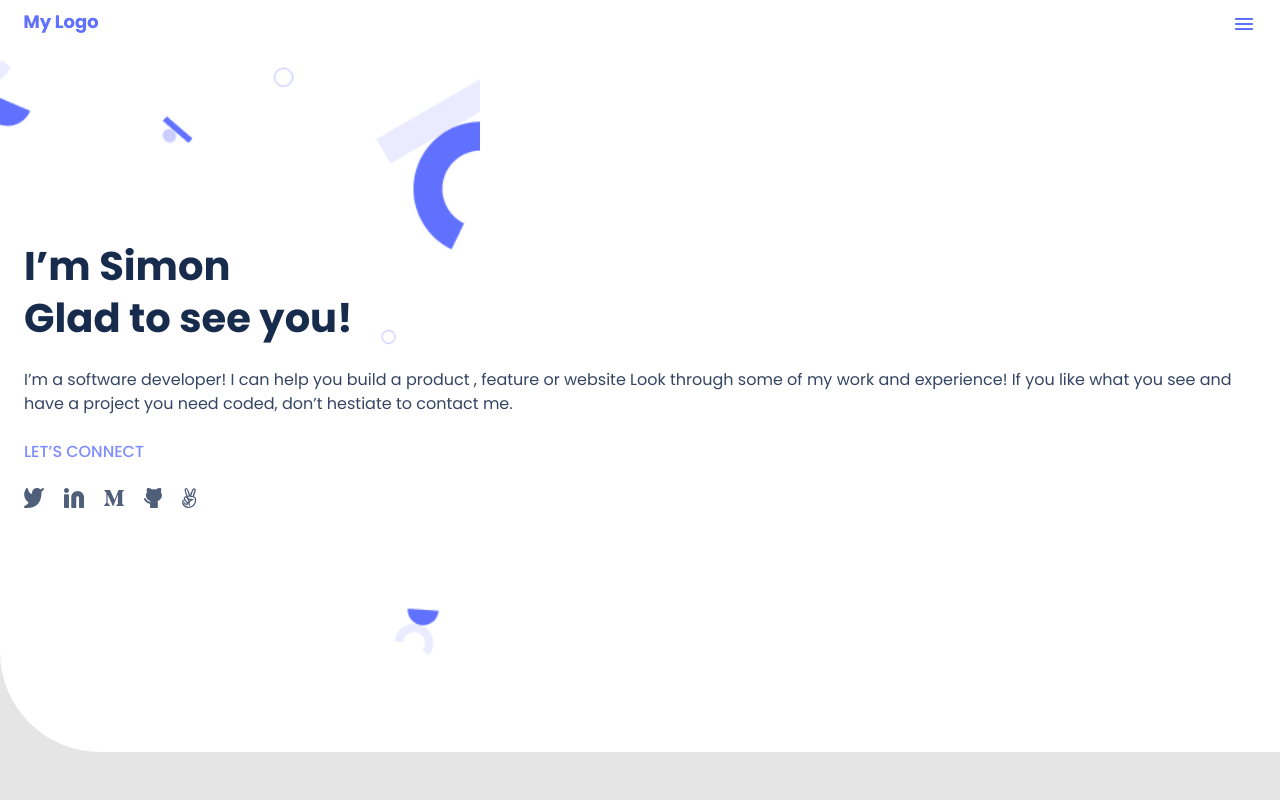
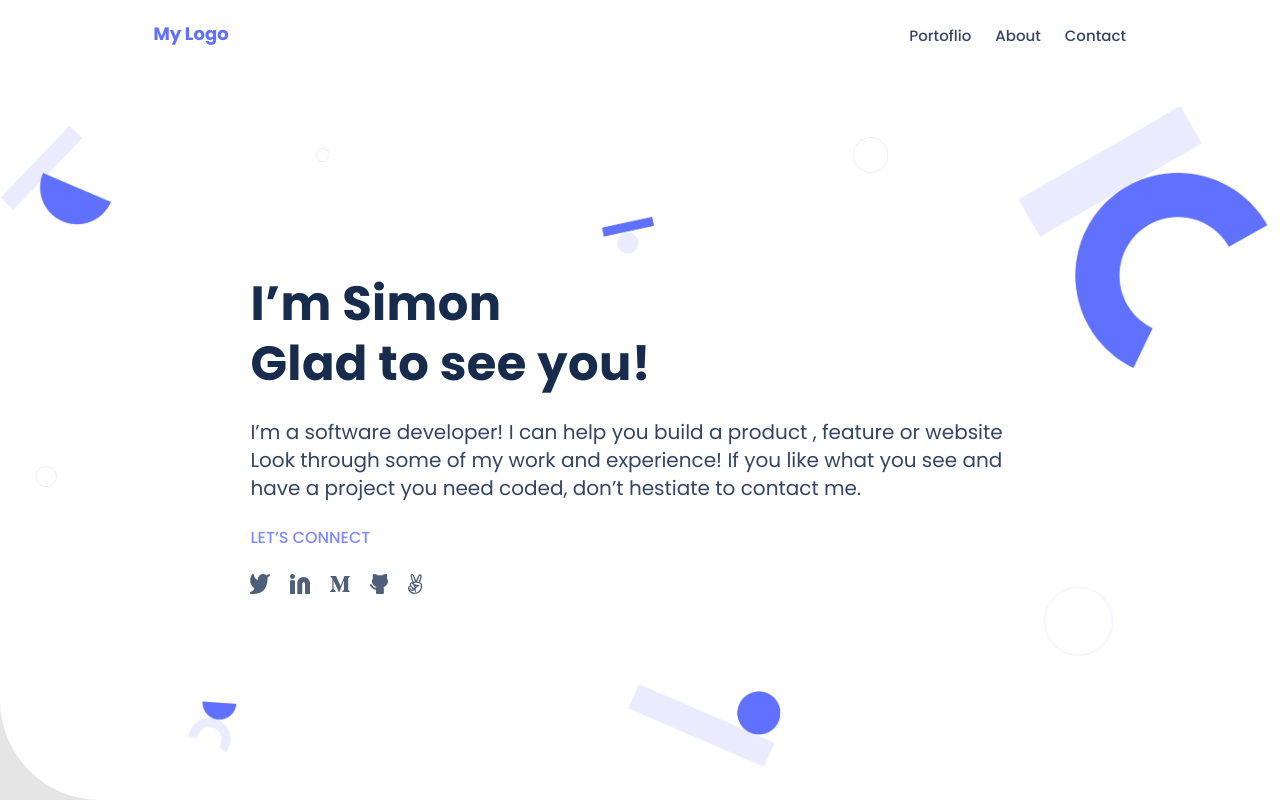
Before and after one commit to BB-Simon/portfolio, a website: page index.html in a window 1280 px wide. Shown: the top 800 px of the page. Drawn offline with Linux system fonts and the light colour scheme.

Commit message:
Added desktop version of navbar and header section

```diff
--- a/index.html
+++ b/index.html
@@ -27,8 +27,21 @@
                         <img src="./assets/My Logo.png" alt="Logo">
                     </a>
                 </li>
-                <li class="nav-item">
+                <li class="nav-item nav-item-mobile">
                     <img src="./assets/Icon - Menu.png" alt="Menu">
+                </li>
+                <li class="nav-item nav-item-desktop">
+                    <ul class="nav-item-desktop-wrapper">
+                        <li class="nav-item">
+                            <a href="#portfolio">Portoflio</a>
+                        </li>
+                        <li class="nav-item">
+                            <a href="#about">About</a>
+                        </li>
+                        <li class="nav-item">
+                            <a href="#about">Contact</a>
+                        </li>
+                    </ul>
                 </li>
             </ul>
         </nav>
@@ -52,10 +65,10 @@
                     <li>
                         <a href="/">
                             <svg width="20" height="20" viewBox="0 0 20 20" fill="none" xmlns="http://www.w3.org/2000/svg">
-                <path
-                  d="M19.7587 0.394423C19.4253 -0.00424693 18.8587 -0.103914 18.4253 0.195088L16.492 1.52399C15.592 0.560536 14.3253 0.0289756 12.9587 0.0289756C10.2587 0.0289756 8.02532 2.22166 8.02532 4.94591C8.02532 5.34458 8.05865 5.71002 8.15865 6.07547C5.82532 5.57713 4.42532 3.88279 3.89198 0.826316C3.82532 0.427646 3.52532 0.128643 3.12532 0.0289756C2.75865 -0.070692 2.35865 0.0954206 2.12532 0.394423C2.05865 0.460868 -3.44135 8.10205 4.52532 14.5804C3.75865 16.2083 1.45865 17.6037 0.558651 18.0688C0.125318 18.2681 -0.0746825 18.7332 0.0253175 19.1984C0.125318 19.6635 0.525318 19.9625 0.991984 19.9625H2.72532C12.8587 19.9625 17.4587 14.9459 17.5587 3.71667L19.6587 1.72332C20.0587 1.3911 20.092 0.793093 19.7587 0.394423Z"
-                  fill="#505F79" />
-              </svg>
+                                <path
+                                d="M19.7587 0.394423C19.4253 -0.00424693 18.8587 -0.103914 18.4253 0.195088L16.492 1.52399C15.592 0.560536 14.3253 0.0289756 12.9587 0.0289756C10.2587 0.0289756 8.02532 2.22166 8.02532 4.94591C8.02532 5.34458 8.05865 5.71002 8.15865 6.07547C5.82532 5.57713 4.42532 3.88279 3.89198 0.826316C3.82532 0.427646 3.52532 0.128643 3.12532 0.0289756C2.75865 -0.070692 2.35865 0.0954206 2.12532 0.394423C2.05865 0.460868 -3.44135 8.10205 4.52532 14.5804C3.75865 16.2083 1.45865 17.6037 0.558651 18.0688C0.125318 18.2681 -0.0746825 18.7332 0.0253175 19.1984C0.125318 19.6635 0.525318 19.9625 0.991984 19.9625H2.72532C12.8587 19.9625 17.4587 14.9459 17.5587 3.71667L19.6587 1.72332C20.0587 1.3911 20.092 0.793093 19.7587 0.394423Z"
+                                fill="#505F79" />
+                            </svg>
                         </a>
                     </li>
                     <li>
--- a/styles/style.css
+++ b/styles/style.css
@@ -53,10 +53,45 @@ ul li {
   align-items: center;
   cursor: pointer;
 }
+.nav-item > a {
+  /* Fonts */
+  font-family: 'Poppins', sans-serif;
+  font-weight: 500;
+  font-size: 15px;
+  line-height: 20px;
+  color: #344563;
+  padding: 12px;
+  text-decoration: none;
+}
 
 .logo-wrapper {
   display: flex;
   align-items: center;
+}
+
+.nav-item-desktop {
+  display: none;
+}
+
+/* Desktop version of navbar */
+@media screen and (min-width: 768px) {
+  .navbar {
+    min-height: 72px;
+    max-height: 72px;
+    padding: 0 142px;
+  }
+
+  .nav-item-mobile {
+    display: none;
+  }
+  .nav-item-desktop {
+    display: flex;
+    align-items: center;
+  }
+  .nav-item-desktop-wrapper {
+    display: flex;
+    align-items: center;
+  }
 }
 
 /* Header Styles */
@@ -68,13 +103,14 @@ ul li {
   background-size: contain;
   background-position-y: 60px;
   border-bottom-left-radius: 100px;
-  padding: 48px 4px;
-  margin-bottom: 114px;
+  /* padding: 48px 4px; */
+  margin: 48px 0 114px;
 
   /* header layout */
   display: flex;
   flex-direction: column;
   justify-content: center;
+  align-items: center;
 }
 
 .header {
@@ -89,7 +125,6 @@ ul li {
 
 #title {
   font-family: 'Poppins', sans-serif;
-  font-style: normal;
   font-weight: 700;
   font-size: 40px;
   line-height: 52px;
@@ -99,7 +134,6 @@ ul li {
 
 #description {
   font-family: 'Poppins', sans-serif;
-  font-style: normal;
   font-weight: 400;
   font-size: 16px;
   line-height: 24px;
@@ -131,6 +165,34 @@ ul li {
 .icons-wrapper a svg path:hover {
   fill: #172b4d;
   transition: fill 0.3s ease-in-out;
+}
+
+/* Desktop version of header section */
+@media screen and (min-width: 768px) {
+  .header-section {
+    width: 100%;
+    min-height: calc(100vh - 72px);
+    background: #fff url(../assets/desktop/Header\ bg@2x.png);
+    background-repeat: no-repeat;
+    background-size: contain;
+    background-position: center center;
+    /* background-position-x: 20px;
+    background-position-y: 48px; */
+    border-bottom-left-radius: 100px;
+    margin: 72px 0 114px;
+  }
+  .header {
+    width: 64%;
+  }
+  #title {
+    font-size: 48px;
+    line-height: 60px;
+    letter-spacing: 0.37px;
+  }
+  #description {
+    font-size: 20px;
+    line-height: 28px;
+  }
 }
 
 /* Works Styles */
```
Also changed, not shown: assets/desktop/Header bg.png (added), assets/desktop/Header bg@2x.png (added), assets/desktop/Snapshoot Portfolio.png (added), assets/desktop/Snapshoot Portfolio2.png (added), assets/desktop/Snapshoot Portfolio3.png (added), assets/desktop/Snapshoot Portfolio4.png (added), assets/desktop/contact form background shapes.png (added), assets/desktop/contact form background shapes@2x.png (added).
